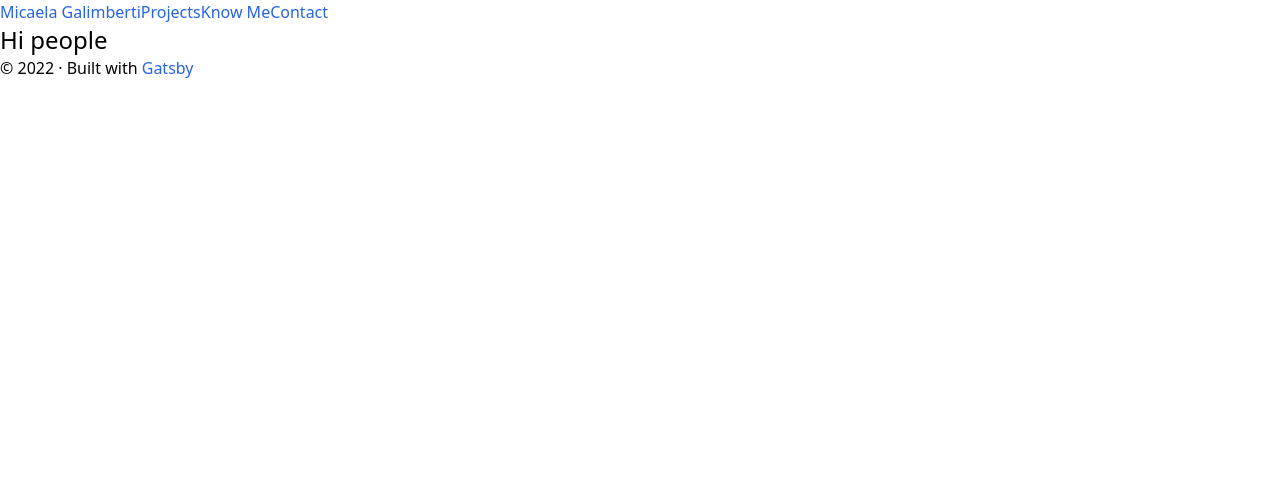
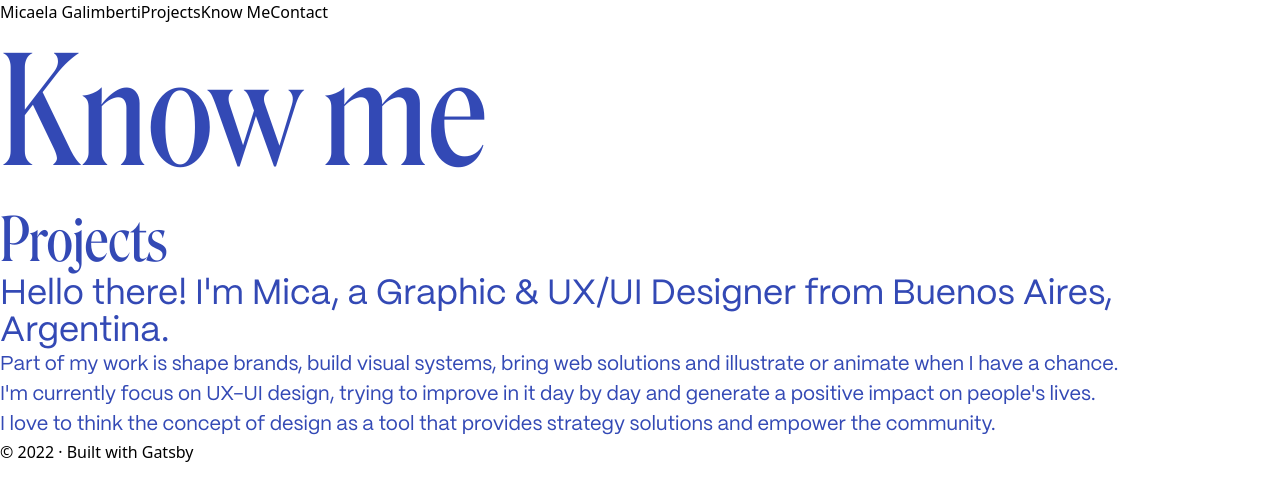
Before and after one commit to luckystoned/micaela-galimberti, a Gatsby site: page / in a window 1280 px wide. Built offline with nearby package versions, Linux system fonts and the light colour scheme; Gatsby itself is replaced by a stand-in of ours.

Commit message:
config tailwind and fonts

```diff
--- a/gatsby-config.js
+++ b/gatsby-config.js
@@ -7,12 +7,7 @@ module.exports = {
     siteUrl: `https://micaelagalimberti.gatsbyjs.io/`,
   },
   plugins: [
-    {
-      resolve: `gatsby-plugin-postcss`,
-      options: {
-        postCssPlugins: [require("tailwindcss"), require("autoprefixer")]
-      }
-    },
+    'gatsby-plugin-postcss',
     `gatsby-plugin-react-helmet`,
     `gatsby-plugin-image`,
     {
--- /dev/null
+++ b/postcss.config.js
@@ -0,0 +1,6 @@
+module.exports = {
+  plugins: {
+    tailwindcss: {},
+    autoprefixer: {},
+  },
+}
--- a/src/pages/index.js
+++ b/src/pages/index.js
@@ -6,7 +6,10 @@ import Seo from "../components/Seo"
 const IndexPage = () => (
   <Layout>
     <Seo title="Home" />
-    <h1>Hi people</h1>
+    <h1>Know me</h1>
+    <h2>Projects</h2>
+    <h3>Hello there! I'm Mica, a Graphic & UX/UI Designer from Buenos Aires, Argentina.</h3>
+    <p>Part of my work is shape brands, build visual systems, bring web solutions and illustrate or animate when I have a chance. <br/> I'm currently focus on UX-UI design, trying to improve in it day by day and generate a positive impact on people's lives.<br/> I love to think the concept of design as a tool that provides strategy solutions and empower the community.</p>
   </Layout>
 )
 
--- a/src/styles/global.css
+++ b/src/styles/global.css
@@ -1,17 +1,42 @@
 @tailwind base;
+@tailwind components;
+@tailwind utilities;
+
+@font-face {
+    font-family: "Roslindale";
+    src: url("../fonts/RoslindaleVariableDisplay-VF.ttf") format("truetype");
+}
+
+@font-face {
+    font-family: "Mori Regular";
+    src: url("../fonts/PPMori-Regular.otf") format("opentype");
+}
+
+@font-face {
+    font-family: "Mori Bold";
+    src: url("../fonts/PPMori-SemiBold.otf") format("opentype");
+}
 
 h1 {
-  @apply text-2xl;
-}
-h2 {
-  @apply text-xl;
-}
-h3 {
-  @apply text-lg;
-}
-a {
-  @apply text-blue-600;
+    @apply font-roslindale;
+    @apply text-blue;
+    @apply text-9xl;
 }
 
-@tailwind components;
-@tailwind utilities;
+h2 {
+    @apply font-roslindale;
+    @apply text-blue;
+    @apply text-6xl;
+}
+
+h3 {
+    @apply font-moriregular;
+    @apply text-blue;
+    @apply text-4xl;
+}
+
+p {
+    @apply font-moriregular;
+    @apply text-blue;
+    @apply text-xl;
+}
--- a/tailwind.config.js
+++ b/tailwind.config.js
@@ -1,44 +1,24 @@
 module.exports = {
-    content: [],
+    content: [
+        "./src/**/*.{js,jsx,ts,tsx}",
+    ],
     presets: [],
     darkMode: 'media', // or 'class'
     theme: {
       screens: {
+        'xs': '390px',
         sm: '640px',
         md: '768px',
         lg: '1024px',
         xl: '1280px',
-        '2xl': '1536px',
+        '2xl': '1512px',
       },
-      colors: ({ colors }) => ({
-        inherit: colors.inherit,
-        current: colors.current,
-        transparent: colors.transparent,
-        black: colors.black,
-        white: colors.white,
-        slate: colors.slate,
-        gray: colors.gray,
-        zinc: colors.zinc,
-        neutral: colors.neutral,
-        stone: colors.stone,
-        red: colors.red,
-        orange: colors.orange,
-        amber: colors.amber,
-        yellow: colors.yellow,
-        lime: colors.lime,
-        green: colors.green,
-        emerald: colors.emerald,
-        teal: colors.teal,
-        cyan: colors.cyan,
-        sky: colors.sky,
-        blue: colors.blue,
-        indigo: colors.indigo,
-        violet: colors.violet,
-        purple: colors.purple,
-        fuchsia: colors.fuchsia,
-        pink: colors.pink,
-        rose: colors.rose,
-      }),
+      colors: {
+        transparent: 'transparent',
+        black: '#000',
+        white: '#FEFBFB',
+        blue: '#3349B5'
+      },
       columns: {
         auto: 'auto',
         1: '1',
@@ -373,21 +353,24 @@ module.exports = {
           '"Courier New"',
           'monospace',
         ],
+        roslindale: ['Roslindale'],
+        moriregular: ['Mori Regular'],
+        moribold: ['Mori Bold'],
       },
       fontSize: {
         xs: ['0.75rem', { lineHeight: '1rem' }],
         sm: ['0.875rem', { lineHeight: '1.25rem' }],
         base: ['1rem', { lineHeight: '1.5rem' }],
         lg: ['1.125rem', { lineHeight: '1.75rem' }],
-        xl: ['1.25rem', { lineHeight: '1.75rem' }],
+        xl: ['1.25rem', { lineHeight: '150%' }],
         '2xl': ['1.5rem', { lineHeight: '2rem' }],
         '3xl': ['1.875rem', { lineHeight: '2.25rem' }],
-        '4xl': ['2.25rem', { lineHeight: '2.5rem' }],
+        '4xl': ['2.19rem', { lineHeight: 'initial' }],
         '5xl': ['3rem', { lineHeight: '1' }],
-        '6xl': ['3.75rem', { lineHeight: '1' }],
+        '6xl': ['3.75rem', { lineHeight: 'initial' }],
         '7xl': ['4.5rem', { lineHeight: '1' }],
-        '8xl': ['6rem', { lineHeight: '1' }],
-        '9xl': ['8rem', { lineHeight: '1' }],
+        '8xl': ['5.625rem', { lineHeight: '1' }],
+        '9xl': ['9.35rem', { lineHeight: 'initial' }],
       },
       fontWeight: {
         thin: '100',
```
Also changed, not shown: src/fonts/PPMori-Regular.otf (added), src/fonts/PPMori-SemiBold.otf (added), src/fonts/RoslindaleVariableDisplay-VF.ttf (added), src/images/example.png (deleted).
